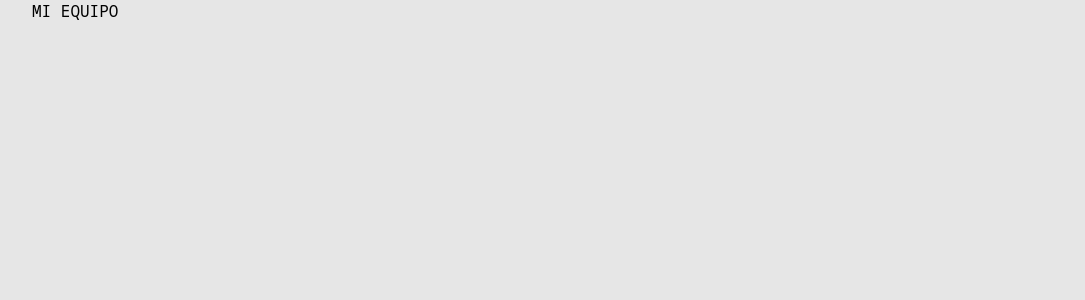
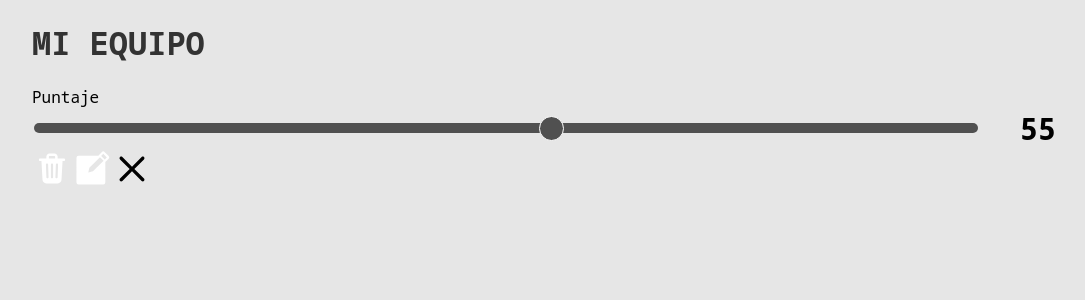
Before and after one commit to bronmosq/seniority-Q3-2022, a React (Create React App) app: page / in a window 1280 px wide. Shown: the top 300 px of the page, without its empty margins (96-1181 px from the left). Built offline with nearby package versions, Linux system fonts and the light colour scheme.

Commit message:
Change in slider

```diff
--- a/src/App.tsx
+++ /dev/null
@@ -1,7 +0,0 @@
-import './app.scss'
-
-function App() {
-  return <div className="app">MI EQUIPO</div>
-}
-
-export default App
--- a/src/app.scss
+++ b/src/app.scss
@@ -1,4 +1,8 @@
 .app {
   max-width: 1024px;
   margin: auto;
+
+  &__title {
+    color: var(--black-color);
+  }
 }
--- /dev/null
+++ b/src/app.tsx
@@ -0,0 +1,23 @@
+import './app.scss'
+import Slider from './components/atoms/slider/slider'
+import DeleteIcon from './assets/delete-icon.svg'
+import EditIcon from './assets/edit-icon.svg'
+import CloseIcon from './assets/close-icon.svg'
+
+function App() {
+  return (
+    <div className="app">
+      <h1 className="app__title">MI EQUIPO</h1>
+      <div>
+        <Slider label="Puntaje" value={55} />
+      </div>
+      <div>
+        <img src={DeleteIcon} alt="delete-icon" />
+        <img src={EditIcon} alt="edit-icon" />
+        <img src={CloseIcon} alt="close-icon" />
+      </div>
+    </div>
+  )
+}
+
+export default App
--- /dev/null
+++ b/src/components/atoms/slider/slider.scss
@@ -0,0 +1,54 @@
+.slider {
+  display: flex;
+  align-items: center;
+  height: 100%;
+
+  &__input-container {
+    width: 100%;
+  }
+
+  &__value {
+    font-size: 30px;
+    font-weight: 600;
+    margin-left: 40px;
+  }
+
+  &__input {
+    -webkit-appearance: none;
+    width: 100%;
+    background: var(--main-color);
+    height: 10px;
+    border-radius: 5px;
+    outline: none;
+    -webkit-transition: 0.2s;
+    transition: opacity 0.2s;
+  }
+
+  &__input:hover {
+    opacity: 1;
+  }
+
+  &__input::-webkit-slider-thumb {
+    -webkit-appearance: none;
+    appearance: none;
+    border-radius: 50%;
+    width: 25px;
+    height: 25px;
+    background: var(--main-color);
+    cursor: pointer;
+    border: 1px solid #fff;
+  }
+
+  &__input::-moz-range-thumb {
+    border-radius: 50%;
+    width: 25px;
+    height: 25px;
+    background: var(--main-color);
+    cursor: pointer;
+  }
+
+  &__input-container-value {
+    display: flex;
+    align-items: center;
+  }
+}
--- a/src/components/atoms/slider/slider.tsx
+++ b/src/components/atoms/slider/slider.tsx
@@ -1,28 +1,51 @@
-import { FC } from 'react'
-import './slider.styles.css'
+import { FC, useEffect, useState } from 'react'
+import './slider.scss'
 
+const MAX_RANGE = 100
+const MIN_RANGE = 0
 export interface SliderProps {
-  name?: string
+  label?: string
   value?: number
-  min?: number
-  max?: number
   onChange?: (value: number) => void
 }
 
-const Slider: FC<SliderProps> = ({ name, value, onChange, min, max }) => {
+const Slider: FC<SliderProps> = ({ label, value, onChange }) => {
+  const [currentValue, setCurrentValue] = useState(55)
+
+  useEffect(() => {
+    setCurrentValue(value ?? 55)
+  }, [value])
+
+  const handleCurrentValue = (valueTarget: string) => {
+    const valueSlider = Number(valueTarget)
+
+    if (onChange) onChange(valueSlider)
+
+    setCurrentValue(valueSlider)
+  }
+
   return (
     <div className="slider">
       <div className="slider__input-container">
-        <input
-          className={`slider__input`}
-          type="range"
-          id={name}
-          name={name}
-          value={value}
-          min={min}
-          max={max}
-          onChange={onChange ? (e) => onChange(Number(e.target.value)) : undefined}
-        />
+        {label && (
+          <label className="slider__label" htmlFor={label}>
+            {label}
+          </label>
+        )}
+        <div className="slider__input-container-value">
+          <input
+            className={`slider__input`}
+            type="range"
+            id={label}
+            name={label}
+            value={currentValue}
+            min={MIN_RANGE}
+            max={MAX_RANGE}
+            onChange={(e) => handleCurrentValue(e.target.value)}
+          />
+
+          <span className="slider__value">{currentValue}</span>
+        </div>
       </div>
     </div>
   )
--- a/src/index.scss
+++ b/src/index.scss
@@ -1,5 +1,7 @@
 :root {
-  --main-color: #505050ff;
+  --main-color: #505050;
+  --black-color: #333;
+  --bg-color: #e6e6e6ff;
 }
 
 body {
@@ -8,7 +10,7 @@ body {
     'Ubuntu', 'Cantarell', 'Fira Sans', 'Droid Sans', 'Helvetica Neue', sans-serif;
   -webkit-font-smoothing: antialiased;
   -moz-osx-font-smoothing: grayscale;
-  background-color: #e6e6e6ff;
+  background-color: var(--bg-color);
 }
 
 code {
--- a/src/index.tsx
+++ b/src/index.tsx
@@ -1,6 +1,6 @@
 import React from 'react'
 import ReactDOM from 'react-dom'
-import App from './App'
+import App from './app'
 import reportWebVitals from './reportWebVitals'
 
 import './index.scss'
```
Also changed, not shown: src/components/atoms/slider/slider.styles.css (deleted, +0 -55 lines), 1 other file (tests, documents, lock files or other folders).
